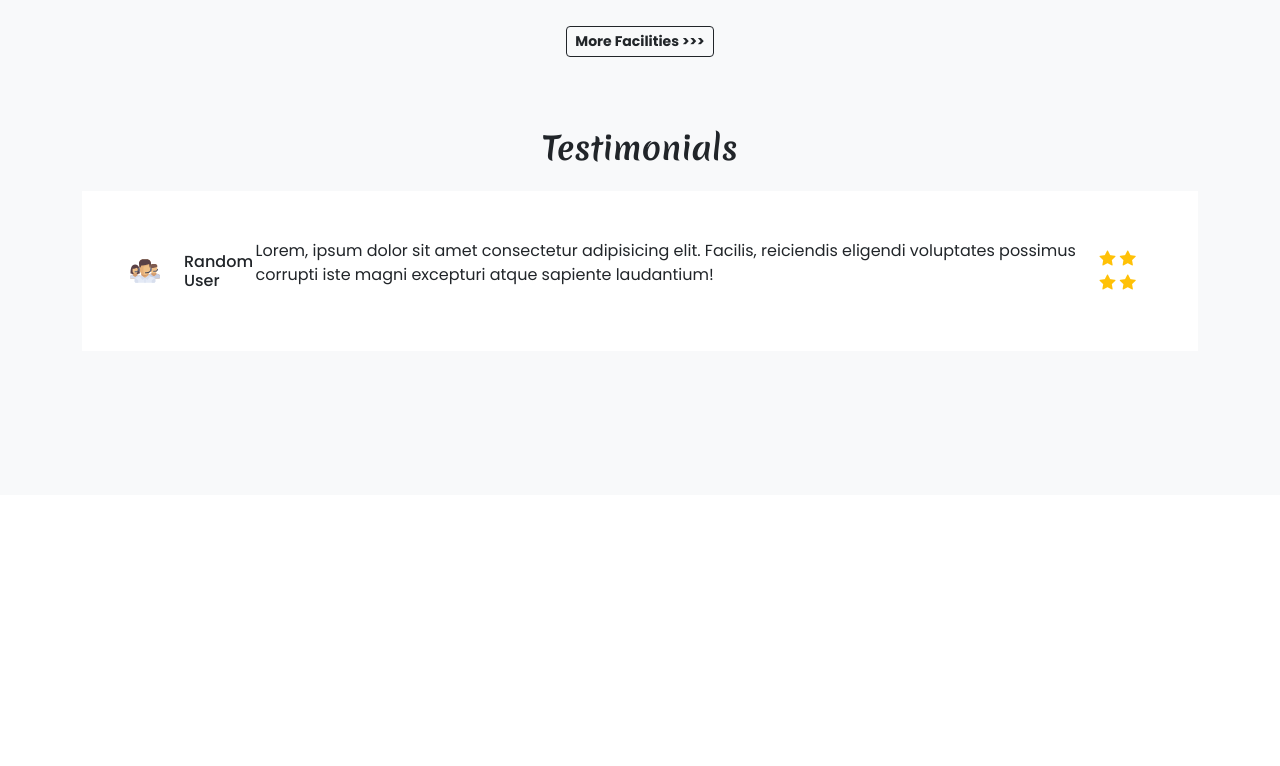
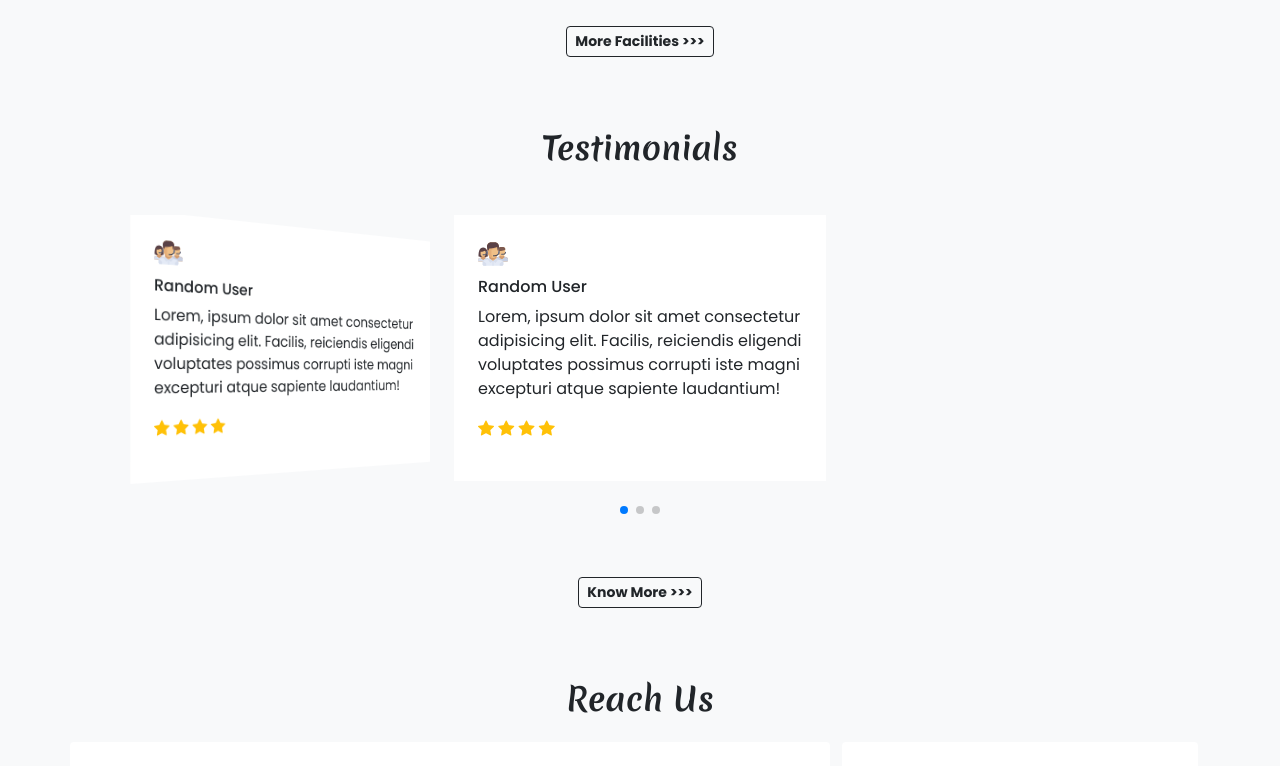
Before and after one commit to hrik-das/hotel-booking, a PHP site: page / in a window 1280 px wide. Shown: the part 2428-3194 px from the top of the page. Before the commit the page ends 2718 px from the top, so only its background shows below. Run offline with PHP 8.4, Linux system fonts and the light colour scheme; grey boxes are pictures that could not be loaded.

Commit message:
Frontend Features Added

```diff
--- a/index.php
+++ b/index.php
@@ -363,14 +363,39 @@
 
     <!-- Testimonials -->
     <h2 class="mt-5 pt-4 mb-4 text-center fw-bold new-font">Testimonials</h2>
-    <!-- Swiper -->
-    <div class="container">
+    <div class="container mt-5">
         <div class="swiper swiper-testimonials">
-            <div class="swiper-wrapper">
+            <div class="swiper-wrapper mb-5">
                 <div class="swiper-slide bg-white p-4">
-                    <div class="profile d-flex align-items-center p-4">
+                    <div class="profile align-items-center mb-3">
                         <img src="./images/about/staff.svg" alt="" width="30px">
-                        <h6 class="m-0 ms-4">Random User</h6>
+                        <h6 class="mt-2">Random User</h6>
+                        <p>Lorem, ipsum dolor sit amet consectetur adipisicing elit. Facilis, reiciendis eligendi voluptates possimus corrupti iste magni excepturi atque sapiente laudantium!</p>
+                        <div class="rating">
+                            <i class="bi bi-star-fill text-warning"></i>
+                            <i class="bi bi-star-fill text-warning"></i>
+                            <i class="bi bi-star-fill text-warning"></i>
+                            <i class="bi bi-star-fill text-warning"></i>
+                        </div>
+                    </div>
+                </div>
+                <div class="swiper-slide bg-white p-4">
+                    <div class="profile align-items-center mb-3">
+                        <img src="./images/about/staff.svg" alt="" width="30px">
+                        <h6 class="mt-2">Random User</h6>
+                        <p>Lorem, ipsum dolor sit amet consectetur adipisicing elit. Facilis, reiciendis eligendi voluptates possimus corrupti iste magni excepturi atque sapiente laudantium!</p>
+                        <div class="rating">
+                            <i class="bi bi-star-fill text-warning"></i>
+                            <i class="bi bi-star-fill text-warning"></i>
+                            <i class="bi bi-star-fill text-warning"></i>
+                            <i class="bi bi-star-fill text-warning"></i>
+                        </div>
+                    </div>
+                </div>
+                <div class="swiper-slide bg-white p-4">
+                    <div class="profile align-items-center mb-3">
+                        <img src="./images/about/staff.svg" alt="" width="30px">
+                        <h6 class="mt-2">Random User</h6>
                         <p>Lorem, ipsum dolor sit amet consectetur adipisicing elit. Facilis, reiciendis eligendi voluptates possimus corrupti iste magni excepturi atque sapiente laudantium!</p>
                         <div class="rating">
                             <i class="bi bi-star-fill text-warning"></i>
@@ -383,9 +408,67 @@
             </div>
             <div class="swiper-pagination"></div>
         </div>
+        <div class="col-lg-12 text-center mt-5">
+            <a href="" class="btn btn-sm btn-outline-dark rounded fw-bold shadow-none">Know More >>></a>
+        </div>
     </div>
 
-    <br><br><br>
-    <br><br><br>
+    <!-- Reach Us -->
+    <h2 class="mt-5 pt-4 mb-4 text-center fw-bold new-font">Reach Us</h2>
+    <div class="container">
+        <div class="row">
+            <div class="col-lg-8 col-md-8 p-4 mb-lg-0 bg-white rounded">
+                <iframe src="https://www.google.com/maps/embed?pb=!1m18!1m12!1m3!1d15249885.318783779!2d82.75252935!3d21.0680074!2m3!1f0!2f0!3f0!3m2!1i1024!2i768!4f13.1!3m3!1m2!1s0x30635ff06b92b791%3A0xd78c4fa1854213a6!2sIndia!5e0!3m2!1sen!2sin!4v1710790360654!5m2!1sen!2sin" height="380" loading="lazy" class="w-100 rounded"></iframe>
+            </div>
+            <div class="col-lg-4 col-md-4">
+                <div class="bg-white p-4 rounded mb-4">
+                    <h5>Call Us</h5>
+                    <a href="tel: +91123456789" class="d-inline-block mb-2 text-decoration-none text-dark">
+                        <i class="bi bi-telephone-fill"></i> +91123456789
+                    </a><br>
+                    <a href="tel: +91987654321" class="d-inline-block text-decoration-none text-dark">
+                        <i class="bi bi-telephone-fill"></i> +91987654321
+                    </a>
+                </div>
+                <div class="bg-white p-4 rounded mb-4">
+                    <h5>Follow Us</h5>
+                    <a href="" class="d-inline-block mb-3">
+                        <span class="badge bg-light text-dark fs-6 p-2"><i class="bi bi-twitter me-1"></i> Twitter</span>
+                    </a><br>
+                    <a href="" class="d-inline-block mb-3">
+                        <span class="badge bg-light text-dark fs-6 p-2"><i class="bi bi-facebook"></i> Facebook</span>
+                    </a><br>
+                    <a href="" class="d-inline-block mb-3">
+                        <span class="badge bg-light text-dark fs-6 p-2"><i class="bi bi-instagram"></i> Instagram</span>
+                    </a>
+                </div>
+            </div>
+        </div>
+    </div>
+
+    <!-- Footer -->
+    <div class="container-fluid mt-5 bg-white">
+        <div class="row">
+            <div class="col-lg-4 p-4">
+                <h3 class="new-font fs-3 fw-bold mb-2">GODLIKE RESTURANT</h3>
+                <p>Lorem, ipsum dolor sit amet consectetur adipisicing elit. Aut numquam exercitationem neque, dignissimos nostrum ipsum distinctio nesciunt quos. Quod, totam?</p>
+            </div>
+            <div class="col-lg-4 p-4">
+                <h5 class="mb-3">Links</h5>
+                <a href="" class="d-inline-block mb-2 text-dark text-decoration-none">Home</a><br>
+                <a href="" class="d-inline-block mb-2 text-dark text-decoration-none">Facilities</a><br>
+                <a href="" class="d-inline-block mb-2 text-dark text-decoration-none">Rooms</a><br>
+                <a href="" class="d-inline-block mb-2 text-dark text-decoration-none">Contact</a><br>
+                <a href="" class="d-inline-block mb-2 text-dark text-decoration-none">About</a><br>
+            </div>
+            <div class="col-lg-4 p-4">
+                <h5 class="mb-3">Follow Us</h5>
+                <a href="" class="d-inline-block text-dark text-decoration-none mb-2"><i class="bi bi-instagram"></i> Instagram</a><br>
+                <a href="" class="d-inline-block text-dark text-decoration-none mb-2"><i class="bi bi-facebook"></i> Facebook</a><br>
+                <a href="" class="d-inline-block text-dark text-decoration-none"><i class="bi bi-twitter"></i> Twitter</a>
+            </div>
+        </div>
+    </div>
+    <h6 class="text-center bg-dark text-white p-3 m-0">Designed and Developed by Godlike-Creation.</h6>
 </body>
 </html>
--- a/js/swiper.js
+++ b/js/swiper.js
@@ -11,16 +11,32 @@
 var swiper = new Swiper(".swiper-testimonials", {
     effect: "coverflow",
     grabCursor: true,
+    loop: true,
     centeredSlides: true,
     slidesPerView: "auto",
+    slidesPerView: "3",
     coverflowEffect: {
         rotate: 50,
         stretch: 0,
         depth: 100,
         modifier: 1,
-        slideShadows: true,
+        slideShadows: false,
     },
     pagination: {
         el: ".swiper-pagination",
     },
-  });
+    breakpoints: {
+        320: {
+            slidesPerView: 1,
+        },
+        640: {
+            slidesPerView: 1,
+        },
+        768: {
+            slidesPerView: 2,
+        },
+        1024: {
+            slidesPerView: 3,
+        }
+    }
+});
```
